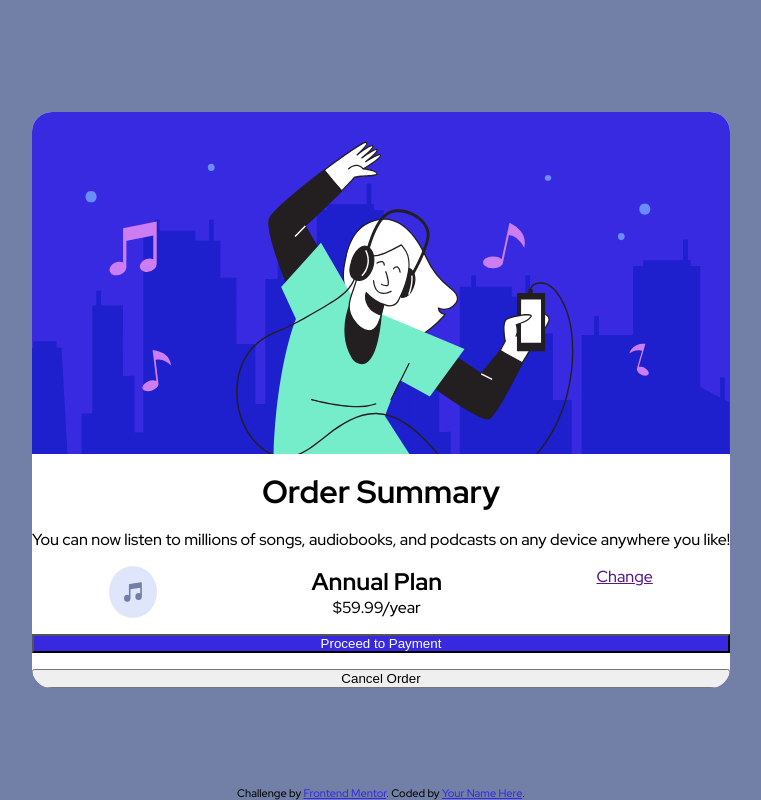
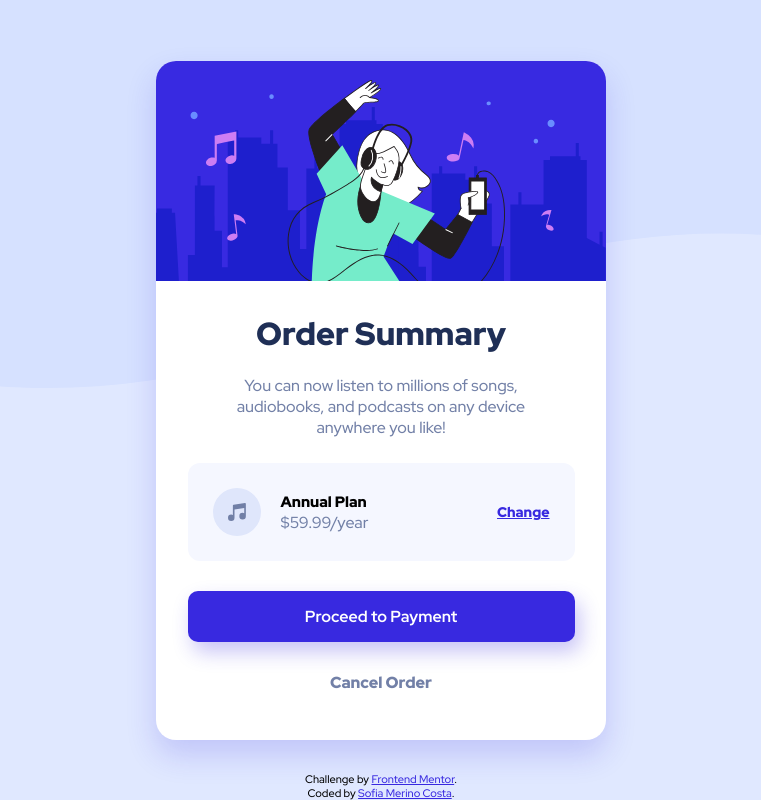
Before and after one commit to sophie-mc-dev/order-summary-component, a plain HTML site: page index.html in a window 1280 px wide. Shown: the whole page, without its empty margins (259-1020 px from the left). Drawn offline with Linux system fonts and the light colour scheme.

Commit message:
implementation of desktop version

```diff
--- a/index.html
+++ b/index.html
@@ -15,27 +15,30 @@
   <main>
 
     <img class="icn-hero" src="./images/illustration-hero.svg" alt="">
+
+    <div class="card-body">
       <h1 class="title">Order Summary</h1>
       <p class="description"> You can now listen to millions of songs, audiobooks, and podcasts on any
         device anywhere you like!</p>
 
       <div class="music-plan-container">
-      <img src="./images/icon-music.svg" alt="">
+        <img src="./images/icon-music.svg" alt="icon music">
         <div class="plan-container">
           <h2 class="plan-type">Annual Plan</h2>
           <p>$59.99/year</p>
         </div>
-      <a href="">Change</a>
+        <a class="btn-change" href="#">Change</a>
       </div>
 
-    <button class="btn-proceed">Proceed to Payment</button>
-    <button class="btn-cancel">Cancel Order</button>
+      <a class="btn-proceed">Proceed to Payment</a>
+      <a class="btn-cancel">Cancel Order</a>
+    </div>
 
   </main>
 
   <div class="attribution">
     Challenge by <a href="https://www.frontendmentor.io?ref=challenge" target="_blank">Frontend Mentor</a>.
-    Coded by <a href="#">Your Name Here</a>.
+    <br>Coded by <a href="https://www.frontendmentor.io/profile/sophie-mc-dev" target="_blank">Sofia Merino Costa</a>.
   </div>
 </body>
 
--- a/style.scss
+++ b/style.scss
@@ -19,36 +19,96 @@ body {
   align-items: center;
   font-family: "Red Hat Display", sans-serif;
   background-color: $desaturated-blue;
+  background-image: url(./images/pattern-background-desktop.svg);
+  background-repeat: no-repeat;
+  background-size: contain;
+  background-color: hsl(225, 100%, 94%);
 }
 
 main {
   display: flex;
   flex-direction: column;
   justify-content: center;
-  text-align: center;
   background-color: white;
   border-radius: 1.25rem;
   overflow: hidden;
-  gap: 1rem;
+  max-width: 450px;
+  box-shadow: 0px 15px 30px hsla(245, 75%, 52%, 0.185);
+}
+
+img {
+  max-width: 100%;
+}
+
+.card-body {
+  padding: 7%;
+  text-align: center;
+  margin-bottom: 15px;
+}
+
+.title {
+  color: $dark-blue;
+  font-weight: 900;
+  margin-bottom: 20px;
+}
+
+.description {
+  color: $desaturated-blue;
+  width: 80%;
+  margin: 0 auto;
+  margin-bottom: 25px;
 }
 
 .music-plan-container {
-    display: flex;
-    justify-content: space-around;
+  display: flex;
+  justify-content: space-between;
+  text-align: left;
+  align-items: center;
+  background-color: $very-pale-blue;
+  border-radius: 12px;
+  padding: 25px;
 }
 
 .plan-container {
+  flex: 1;
+  margin-left: 20px;
 
+  h2 {
+    font-size: 15px;
+    font-weight: 900;
+  }
+
+  p {
+    color: $desaturated-blue;
+  }
+}
+
+.btn-change {
+  color: $bright-blue;
+  font-weight: 900;
+  font-size: 14px;
 }
 
 .btn-proceed {
-    background-color: $bright-blue;
-    color: white;
-
+  margin: 30px 0;
+  background-color: $bright-blue;
+  color: white;
+  border: none;
+  border-radius: 10px;
+  font-weight: 700;
+  padding: 15px 0;
+  display: block;
+  cursor: pointer;
+  box-shadow: 5px 10px 20px hsla(245, 75%, 52%, 0.276);
 }
 
 .btn-cancel {
-
+  border: none;
+  color: $desaturated-blue;
+  font-weight: 700;
+  font-size: 16px;
+  font-weight: 900;
+  cursor: pointer;
 }
 
 .attribution {
```
Also changed, not shown: style.css, 1 other file. Lines whose indentation alone changed are shown as unchanged.
